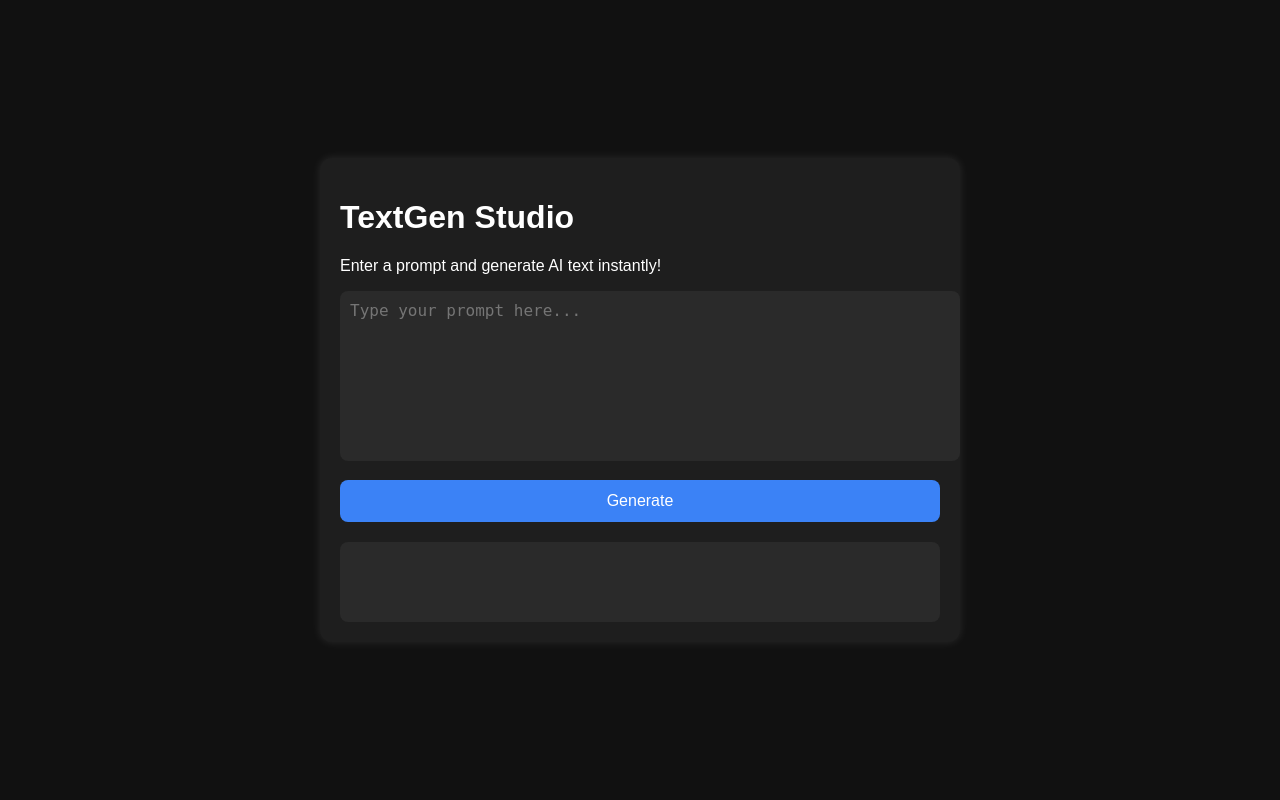
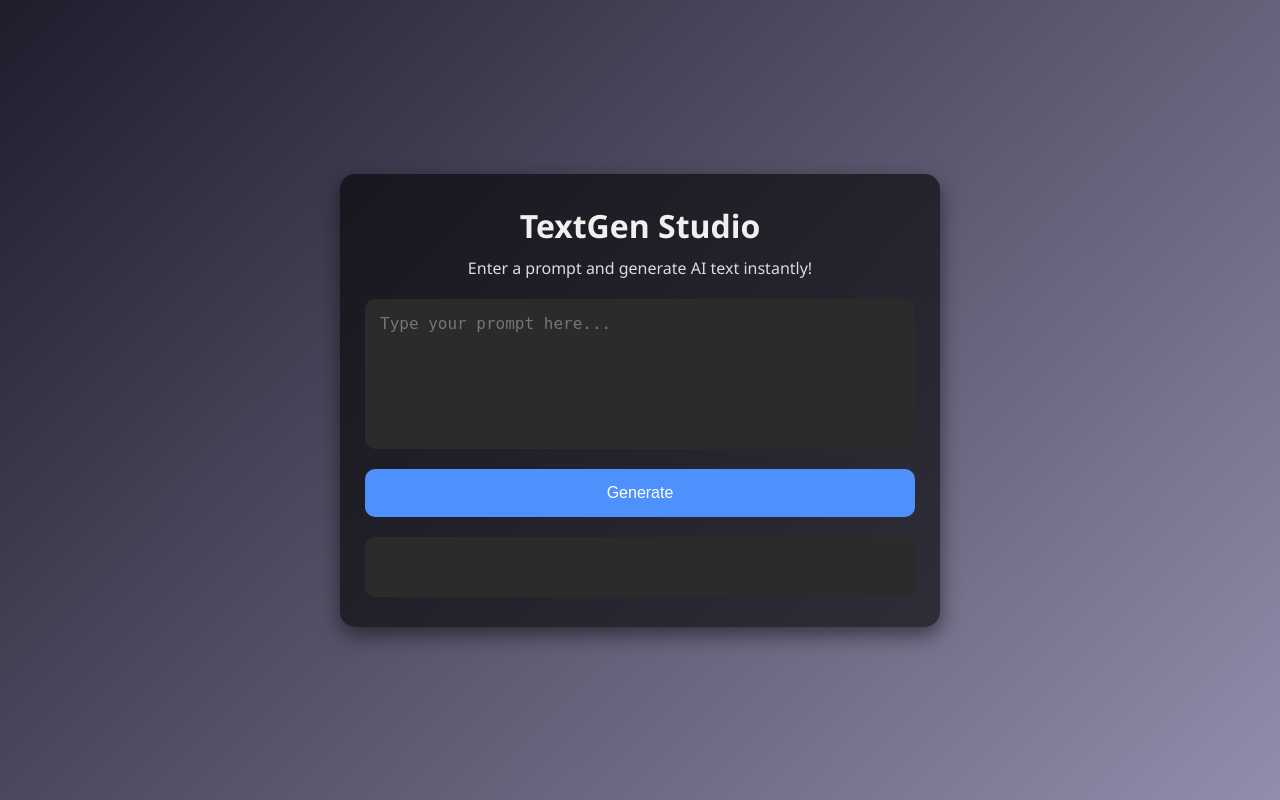
Before and after one commit to snehbarot/textgen-studio, a Flask app: page / in a window 1280 px wide. Run offline with Flask 3, Linux system fonts and the light colour scheme.

Commit message:
Update style.css

```diff
--- a/static/style.css
+++ b/static/style.css
@@ -1,9 +1,14 @@
-body {
+/* Reset default styles */
+* {
     margin: 0;
     padding: 0;
-    font-family: Arial, sans-serif;
-    background: #111;
-    color: white;
+    box-sizing: border-box;
+}
+
+body {
+    font-family: 'Segoe UI', Tahoma, Geneva, Verdana, sans-serif;
+    background: linear-gradient(135deg, #1f1c2c, #928dab);
+    color: #fff;
     display: flex;
     justify-content: center;
     align-items: center;
@@ -13,51 +18,69 @@ body {
 .container {
     width: 90%;
     max-width: 600px;
-    background: #1e1e1e;
-    padding: 20px;
-    border-radius: 12px;
-    box-shadow: 0 0 10px rgba(255, 255, 255, 0.1);
+    background: rgba(0, 0, 0, 0.6);
+    padding: 30px 25px;
+    border-radius: 15px;
+    box-shadow: 0 8px 20px rgba(0,0,0,0.5);
+    text-align: center;
 }
 
-h2 {
-    text-align: center;
+h1 {
+    font-size: 2em;
+    margin-bottom: 10px;
+    color: #f0f0f0;
+}
+
+p {
     margin-bottom: 20px;
+    color: #dcdcdc;
 }
 
 textarea {
     width: 100%;
     height: 150px;
-    padding: 10px;
-    font-size: 16px;
-    border-radius: 8px;
+    padding: 15px;
+    border-radius: 10px;
     border: none;
     outline: none;
+    font-size: 16px;
     resize: none;
-    background: #2a2a2a;
-    color: white;
+    background: #2b2b2b;
+    color: #fff;
+    margin-bottom: 15px;
 }
 
 button {
     width: 100%;
-    margin-top: 15px;
-    padding: 12px;
+    padding: 15px;
     font-size: 16px;
     border: none;
-    border-radius: 8px;
+    border-radius: 10px;
     cursor: pointer;
-    background: #3b82f6;
-    color: white;
-    transition: 0.3s;
+    background: #4e91fc;
+    color: #fff;
+    transition: background 0.3s ease;
 }
 
 button:hover {
-    background: #2563eb;
+    background: #3b6ed6;
 }
 
 #output {
     margin-top: 20px;
     padding: 15px;
-    background: #2a2a2a;
-    border-radius: 8px;
-    min-height: 50px;
+    background: #2b2b2b;
+    border-radius: 10px;
+    min-height: 60px;
+    text-align: left;
+    white-space: pre-wrap;
 }
+
+@media (max-width: 650px) {
+    .container {
+        padding: 20px 15px;
+    }
+    textarea {
+        height: 120px;
+    }
+}
```
